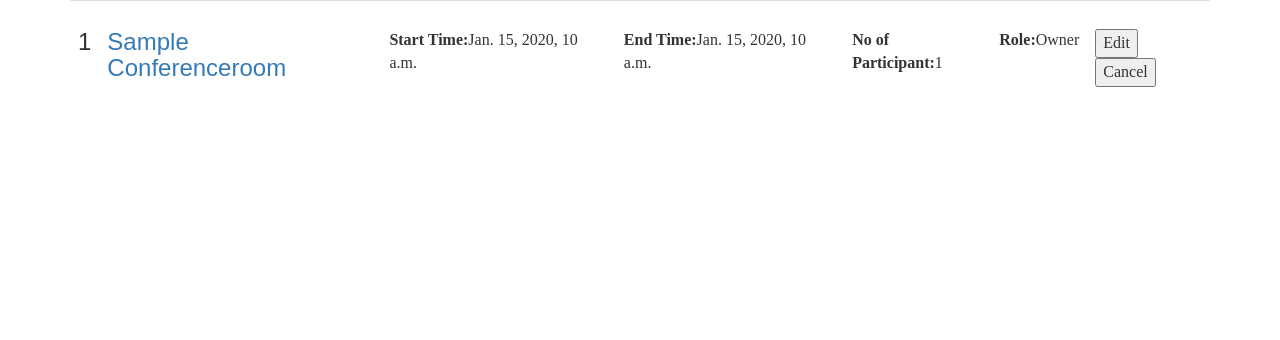
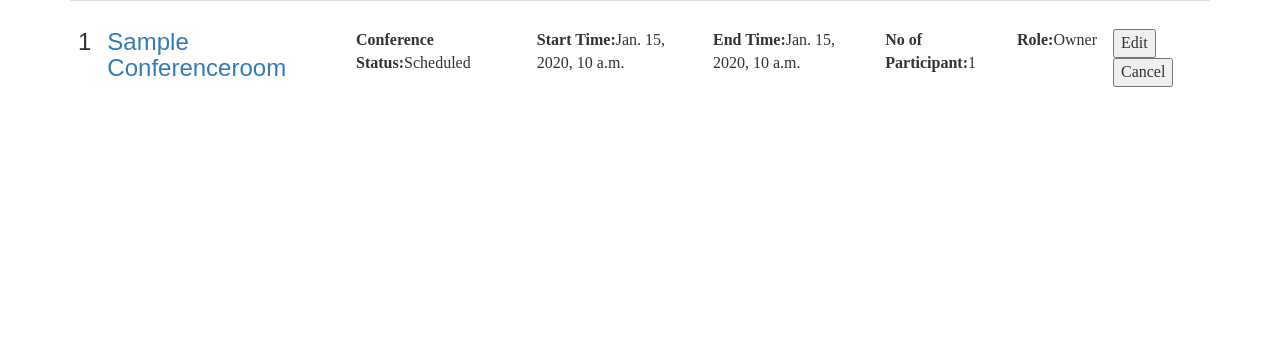
Before and after one commit to aadityaa-cuelogic/videochat, a Django app: page /videochat/listconferences/ in a window 1280 px wide. Shown: the part 80-420 px from the top of the page. Run offline with Django 3.2, Linux system fonts and the light colour scheme; a user stored in the database is signed in; tables that the repository leaves empty hold one stand-in row (values such as "Sample post"); some libraries are stand-ins or nearby versions.

Commit message:
Issue fix

```diff
--- a/videochatapp/templates/videochatapp/list_conferences.html
+++ b/videochatapp/templates/videochatapp/list_conferences.html
@@ -15,8 +15,14 @@
                     <h3>{{ forloop.counter }}</h3>
                 </td>
                 <td>
-                    <h3 class="inline-heading"><a href="{% url 'joinvideochat' roomkey=data.conference.room_key %}">{{ data.conference.title |title }}</a></h3>
-
+                    {% if data.conference.status == 'CAN' %}
+                        <h3 class="inline-heading"><a href="javascript:void(0);">{{ data.conference.title |title }}</a></h3>
+                    {% else %}
+                        <h3 class="inline-heading"><a href="{% url 'joinvideochat' roomkey=data.conference.room_key %}">{{ data.conference.title |title }}</a></h3>
+                    {% endif %}
+                </td>
+                <td>
+                    <p class="margin-tp para-content"><strong>Conference Status:</strong>{{ data.conference.get_status_display | title }}</p>
                 </td>
                 <td>
                     <p class="margin-tp para-content"><strong>Start Time:</strong>{{ data.start_time }}</p>
```
